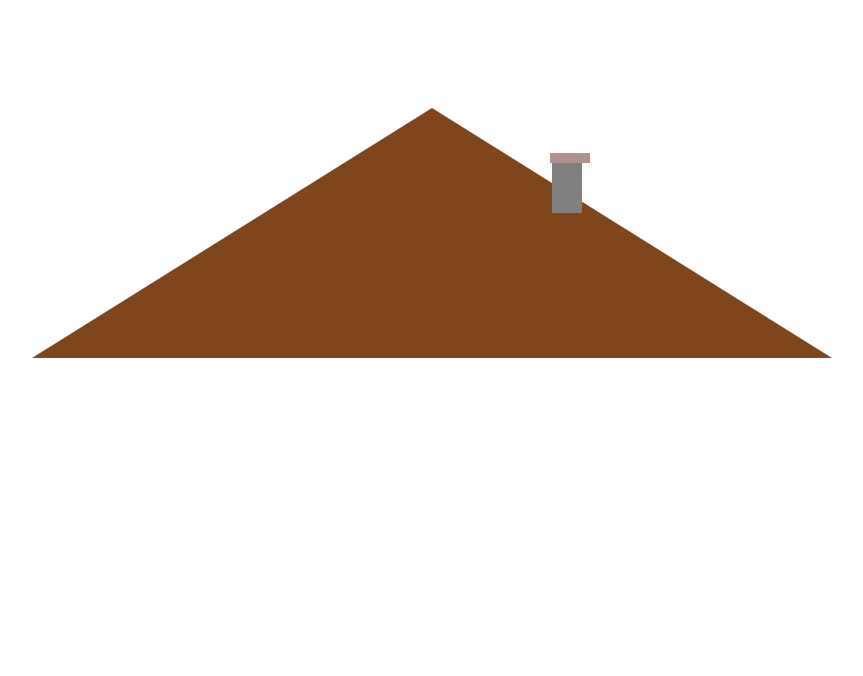
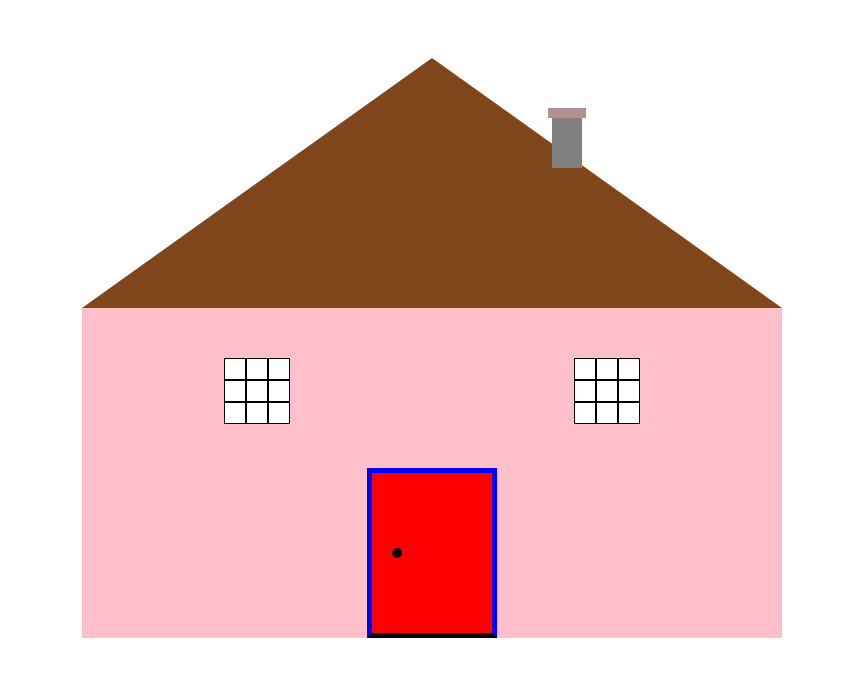
Before and after one commit to miciks/house_wtih_red_roof, a plain HTML site: page index.html in a window 1280 px wide. Shown: the whole page, without its empty margins (208-1071 px from the left). Drawn offline with Linux system fonts and the light colour scheme.

Commit message:
tüm dosyalar oluşturuldu

```diff
--- a/css/style.css
+++ b/css/style.css
@@ -2,35 +2,90 @@
     display: flex;
     justify-content: center;
     align-items: center;
+    flex-direction: column;
 }
+/*baca*/
 .chimney {
     position: absolute;
     display: flex;
     justify-content: center;
-
+    margin-bottom: 370px;
 }
 .chimney_up {
     height: 10px;
-    width: 40px;
+    width: 38px;
     background-color: rgb(177, 144, 144);
     position: absolute;
-    margin-left: 275px;
-
+    margin-left: 270px;
 }
 .chimney_down {
     height: 60px;
     width: 30px;
     background-color: grey;
-
     margin-left: 270px;
 }
-
+/*çatı*/
 .roof {
     border-color: transparent transparent #80461b transparent;
     border-style: solid;
-    border-width: 0px 400px 250px 400px;
+    border-width: 0px 350px 250px 350px;
     width: 0;
     height: 0;
-    margin-top: 100px;
-
+    margin-top: 50px;
 }
+/*evin gödesi*/
+.house {
+    background-color: pink;
+    height: 330px;
+    width: 700px;
+    display: flex;
+    justify-content: center;
+}
+/*pencereler*/
+.window {
+    top: 300px;
+    width: 700px;
+    display: flex;
+    flex-direction: row;
+    justify-content: space-around;
+}
+.window1 {
+    height: 66px;
+    width: 66px;
+    background-color: white;
+    position: relative;
+    display: flex;
+    flex-wrap: wrap;
+    margin-top: 50px;
+}
+/*korkuluklar*/
+.box {
+    height: 20px;
+    width: 20px;
+    background-color: white;
+    border: solid 1px black;
+    position: relative;
+}
+/*kapı*/
+.door {
+    height: 160px;
+    width: 120px;
+    position: absolute;
+    display: flex;
+    align-self: flex-end;
+    background-color: red;
+    border-top: 5px solid #0000ff;
+    border-right: 5px solid #0000ff;
+    border-left: 5px solid #0000ff;
+    border-bottom: 5px solid #000;
+}
+/*kapı kolu*/
+.dooropener{
+    position: relative;
+    width: 10px;
+    height: 10px;
+    background-color: #000;
+    border-radius: 50%;
+    margin-left: 20px;
+    align-self: center;
+}
--- a/index.html
+++ b/index.html
@@ -1,5 +1,5 @@
 <!DOCTYPE html>
-<html lang="tr"> <!--tr yapıldı-->
+<html lang="en">
 <head>
     <meta charset="UTF-8">
     <meta http-equiv="X-UA-Compatible" content="IE=edge">
@@ -17,9 +17,38 @@
         <div class="roof"></div>
         <!--evin gövdesi-->
         <div class="house">
-            <div class="windows"></div>
-            <div class="door"></div>
-
+            <!--pencereler-->
+            <div class="window">
+                <div class="window1">
+                    <!--korkuluklar-->
+                    <div class="box"></div>
+                    <div class="box"></div>
+                    <div class="box"></div>
+                    <div class="box"></div>
+                    <div class="box"></div>
+                    <div class="box"></div>
+                    <div class="box"></div>
+                    <div class="box"></div>
+                    <div class="box"></div>
+                </div>
+                <div class="window1">
+                    <!--korkuluklar-->
+                    <div class="box"></div>
+                    <div class="box"></div>
+                    <div class="box"></div>
+                    <div class="box"></div>
+                    <div class="box"></div>
+                    <div class="box"></div>
+                    <div class="box"></div>
+                    <div class="box"></div>
+                    <div class="box"></div>
+                </div>
+            </div>
+            <!--kapı-->
+            <div class="door">
+                <!--kapı kolu-->
+                <div class="dooropener"></div>
+            </div>
         </div>
     </div>
 </body>
```
